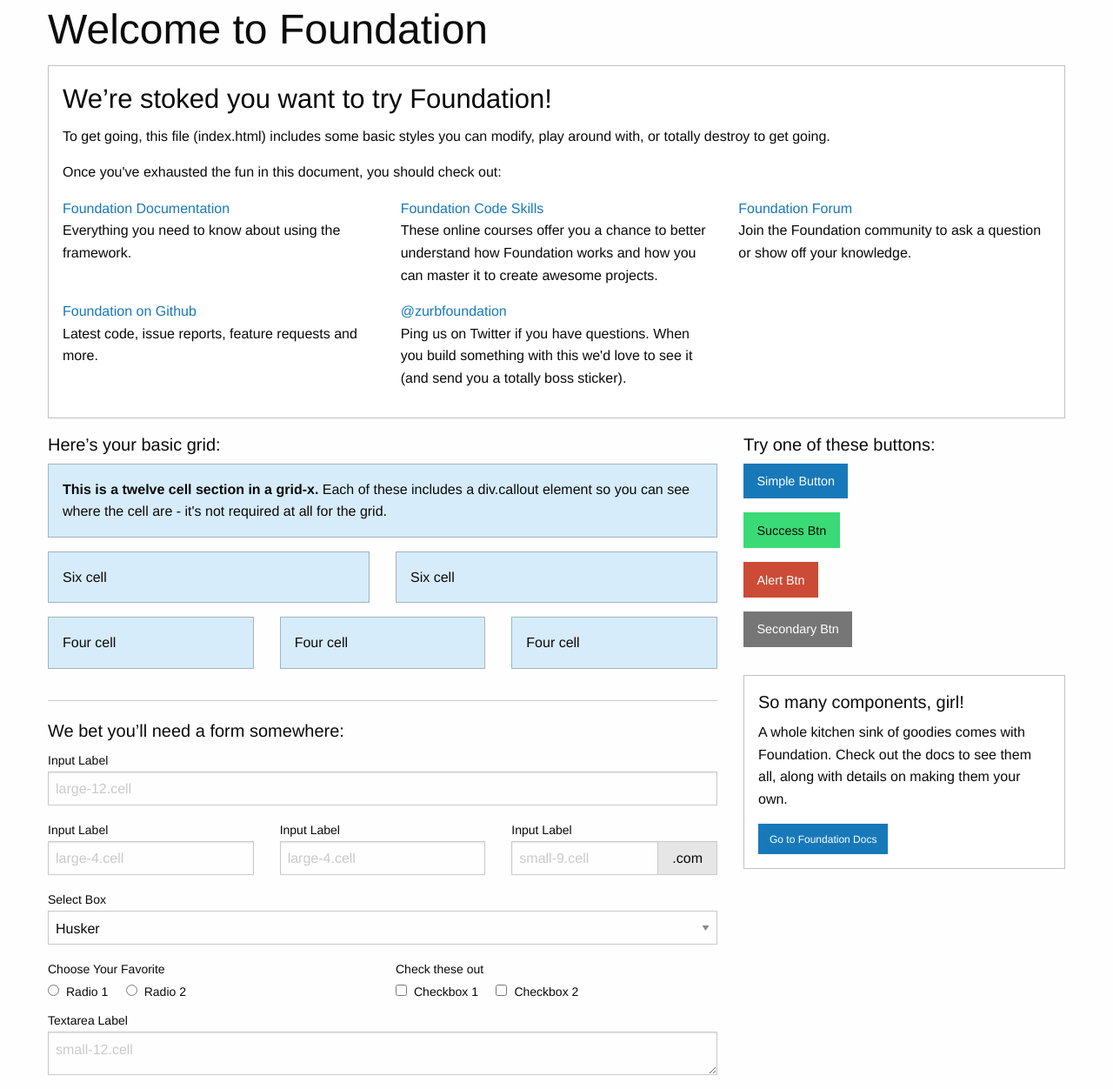
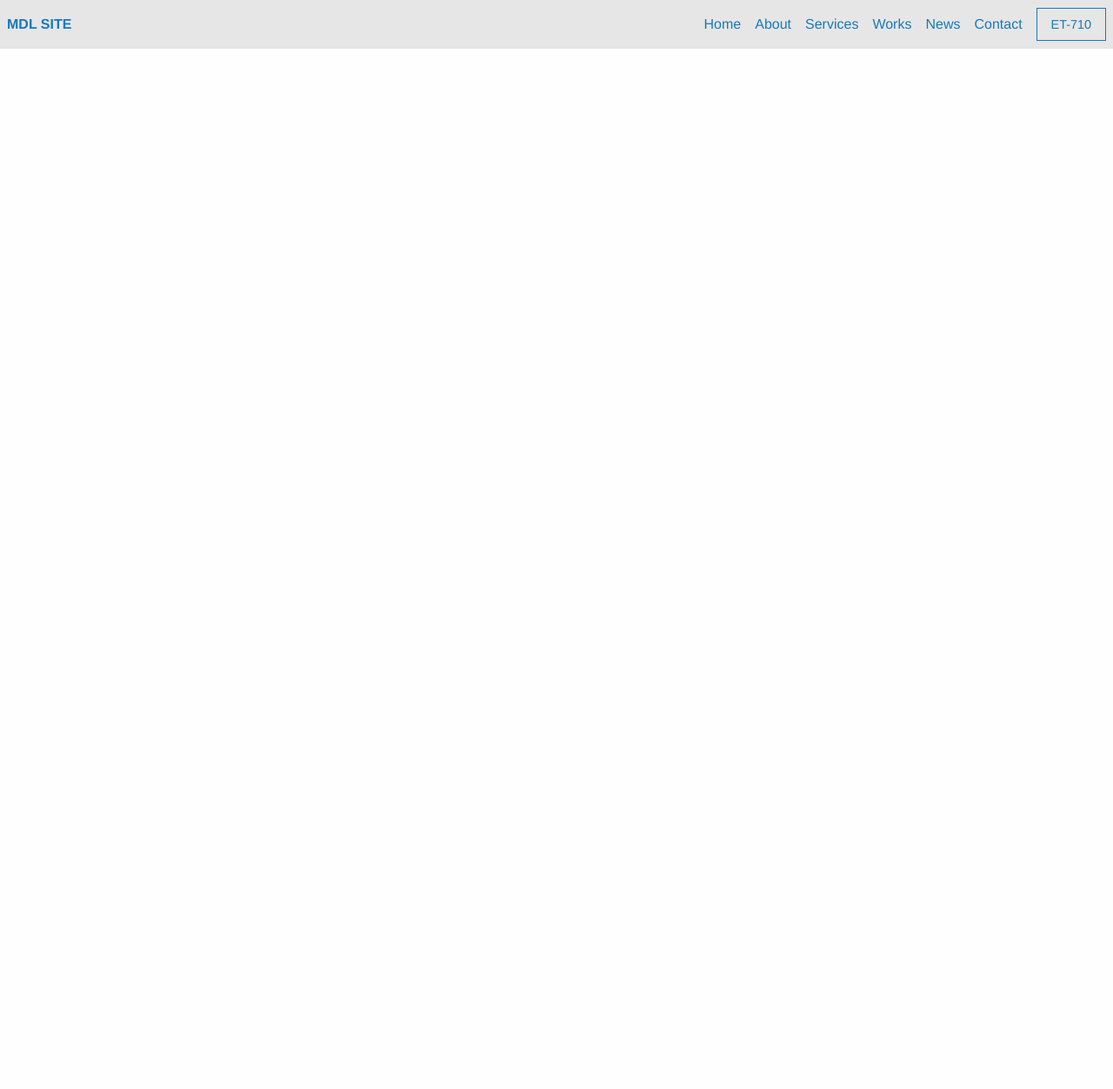
Before and after one commit to brandonflores17/et710-f20190925-pair, a plain HTML site: page week 5/webapp01/index.html in a window 1280 px wide. Shown: the whole page at 87% size. After the commit the page ends 800 px from the top, so only its background shows below. Drawn offline with Linux system fonts and the light colour scheme.

Commit message:
added nav

```diff
--- a/week 5/webapp01/index.html
+++ b/week 5/webapp01/index.html
@@ -1,167 +1,52 @@
 <!doctype html>
-<html class="no-js" lang="en" dir="ltr">
+<html ng-app class="no-js" lang="en" dir="ltr">
   <head>
     <meta charset="utf-8">
     <meta http-equiv="x-ua-compatible" content="ie=edge">
     <meta name="viewport" content="width=device-width, initial-scale=1.0">
-    <title>Foundation for Sites</title>
+    <title>Btech1</title>
     <link rel="stylesheet" href="css/foundation.css">
     <link rel="stylesheet" href="css/app.css">
+    <link rel="stylesheet" href="css/nav.css">
+    <link rel="stylesheet" href="css/header.css">
+    <link rel="stylesheet" href="css/content.css">
+    <link rel="stylesheet" href="css/footer.css">
+
   </head>
   <body>
-    <div class="grid-container">
-      <div class="grid-x grid-padding-x">
-        <div class="large-12 cell">
-          <h1>Welcome to Foundation</h1>
-        </div>
-      </div>
+    <!-- *Begin Nav -->
+<div data-sticky-container>
+<div class="sticky" data-sticky data-margin-top="0">
+<nav class="top-bar topbar-responsive">
+  <div class="top-bar-title">
+    <span data-responsive-toggle="topbar-responsive" data-hide-for="medium">
+      <button class="menu-icon" type="button" data-toggle></button>
+    </span>
+    <a class="topbar-responsive-logo" href="#"><strong>MDL SITE</strong></a>
+  </div>
+  <div id="topbar-responsive" class="topbar-responsive-links">
+    <div class="top-bar-right">
+      <ul class="menu simple vertical medium-horizontal">
+        <li><a href="#">Home</a></li>
+        <li><a href="about/index.html">About</a></li>
+        <li><a href="services/index.html">Services</a></li>
+        <li><a href="works/index.html">Works</a></li>
+        <li><a href="news/index.html">News</a></li>
+        <li><a href="contact/index.html">Contact</a></li>
+        <li>
 
-      <div class="grid-x grid-padding-x">
-        <div class="large-12 cell">
-          <div class="callout">
-            <h3>We&rsquo;re stoked you want to try Foundation! </h3>
-            <p>To get going, this file (index.html) includes some basic styles you can modify, play around with, or totally destroy to get going.</p>
-            <p>Once you've exhausted the fun in this document, you should check out:</p>
-            <div class="grid-x grid-padding-x">
-              <div class="large-4 medium-4 cell">
-                <p><a href="http://foundation.zurb.com/docs">Foundation Documentation</a><br />Everything you need to know about using the framework.</p>
-              </div>
-              <div class="large-4 medium-4 cell">
-                <p><a href="http://zurb.com/university/code-skills">Foundation Code Skills</a><br />These online courses offer you a chance to better understand how Foundation works and how you can master it to create awesome projects.</p>
-              </div>
-              <div class="large-4 medium-4 cell">
-                <p><a href="http://foundation.zurb.com/forum">Foundation Forum</a><br />Join the Foundation community to ask a question or show off your knowledge.</p>
-              </div>
-            </div>
-            <div class="grid-x grid-padding-x">
-              <div class="large-4 medium-4 medium-push-2 cell">
-                <p><a href="http://github.com/zurb/foundation">Foundation on Github</a><br />Latest code, issue reports, feature requests and more.</p>
-              </div>
-              <div class="large-4 medium-4 medium-pull-2 cell">
-                <p><a href="https://twitter.com/ZURBfoundation">@zurbfoundation</a><br />Ping us on Twitter if you have questions. When you build something with this we'd love to see it (and send you a totally boss sticker).</p>
-              </div>
-            </div>
-          </div>
-        </div>
-      </div>
+          <button type="button" class="button hollow topbar-responsive-button">
+            <a href="http://et710.com">ET-710</a>
+          </button>
+        </li>
+      </ul>
+    </div>
+  </div>
+</nav>
+</div>
+</div>
 
-      <div class="grid-x grid-padding-x">
-        <div class="large-8 medium-8 cell">
-          <h5>Here&rsquo;s your basic grid:</h5>
-          <!-- Grid Example -->
-
-          <div class="grid-x grid-padding-x">
-            <div class="large-12 cell">
-              <div class="primary callout">
-                <p><strong>This is a twelve cell section in a grid-x.</strong> Each of these includes a div.callout element so you can see where the cell are - it's not required at all for the grid.</p>
-              </div>
-            </div>
-          </div>
-          <div class="grid-x grid-padding-x">
-            <div class="large-6 medium-6 cell">
-              <div class="primary callout">
-                <p>Six cell</p>
-              </div>
-            </div>
-            <div class="large-6 medium-6 cell">
-              <div class="primary callout">
-                <p>Six cell</p>
-              </div>
-            </div>
-          </div>
-          <div class="grid-x grid-padding-x">
-            <div class="large-4 medium-4 small-4 cell">
-              <div class="primary callout">
-                <p>Four cell</p>
-              </div>
-            </div>
-            <div class="large-4 medium-4 small-4 cell">
-              <div class="primary callout">
-                <p>Four cell</p>
-              </div>
-            </div>
-            <div class="large-4 medium-4 small-4 cell">
-              <div class="primary callout">
-                <p>Four cell</p>
-              </div>
-            </div>
-          </div>
-
-          <hr />
-
-          <h5>We bet you&rsquo;ll need a form somewhere:</h5>
-          <form>
-            <div class="grid-x grid-padding-x">
-              <div class="large-12 cell">
-                <label>Input Label</label>
-                <input type="text" placeholder="large-12.cell" />
-              </div>
-            </div>
-            <div class="grid-x grid-padding-x">
-              <div class="large-4 medium-4 cell">
-                <label>Input Label</label>
-                <input type="text" placeholder="large-4.cell" />
-              </div>
-              <div class="large-4 medium-4 cell">
-                <label>Input Label</label>
-                <input type="text" placeholder="large-4.cell" />
-              </div>
-              <div class="large-4 medium-4 cell">
-                <div class="grid-x">
-                  <label>Input Label</label>
-                  <div class="input-group">
-                    <input type="text" placeholder="small-9.cell" class="input-group-field" />
-                    <span class="input-group-label">.com</span>
-                  </div>
-                </div>
-              </div>
-            </div>
-            <div class="grid-x grid-padding-x">
-              <div class="large-12 cell">
-                <label>Select Box</label>
-                <select>
-                  <option value="husker">Husker</option>
-                  <option value="starbuck">Starbuck</option>
-                  <option value="hotdog">Hot Dog</option>
-                  <option value="apollo">Apollo</option>
-                </select>
-              </div>
-            </div>
-            <div class="grid-x grid-padding-x">
-              <div class="large-6 medium-6 cell">
-                <label>Choose Your Favorite</label>
-                <input type="radio" name="pokemon" value="Red" id="pokemonRed"><label for="pokemonRed">Radio 1</label>
-                <input type="radio" name="pokemon" value="Blue" id="pokemonBlue"><label for="pokemonBlue">Radio 2</label>
-              </div>
-              <div class="large-6 medium-6 cell">
-                <label>Check these out</label>
-                <input id="checkbox1" type="checkbox"><label for="checkbox1">Checkbox 1</label>
-                <input id="checkbox2" type="checkbox"><label for="checkbox2">Checkbox 2</label>
-              </div>
-            </div>
-            <div class="grid-x grid-padding-x">
-              <div class="large-12 cell">
-                <label>Textarea Label</label>
-                <textarea placeholder="small-12.cell"></textarea>
-              </div>
-            </div>
-          </form>
-        </div>
-
-        <div class="large-4 medium-4 cell">
-          <h5>Try one of these buttons:</h5>
-          <p><a href="#" class="button">Simple Button</a><br/>
-          <a href="#" class="success button">Success Btn</a><br/>
-          <a href="#" class="alert button">Alert Btn</a><br/>
-          <a href="#" class="secondary button">Secondary Btn</a></p>
-          <div class="callout">
-            <h5>So many components, girl!</h5>
-            <p>A whole kitchen sink of goodies comes with Foundation. Check out the docs to see them all, along with details on making them your own.</p>
-            <a href="http://foundation.zurb.com/sites/docs/" class="small button">Go to Foundation Docs</a>
-          </div>
-        </div>
-      </div>
-    </div>
+<!-- *End Nav -->
 
     <script src="js/vendor/jquery.js"></script>
     <script src="js/vendor/what-input.js"></script>
```
Also changed, not shown: week 5/webapp01/css/nav.css (added).
